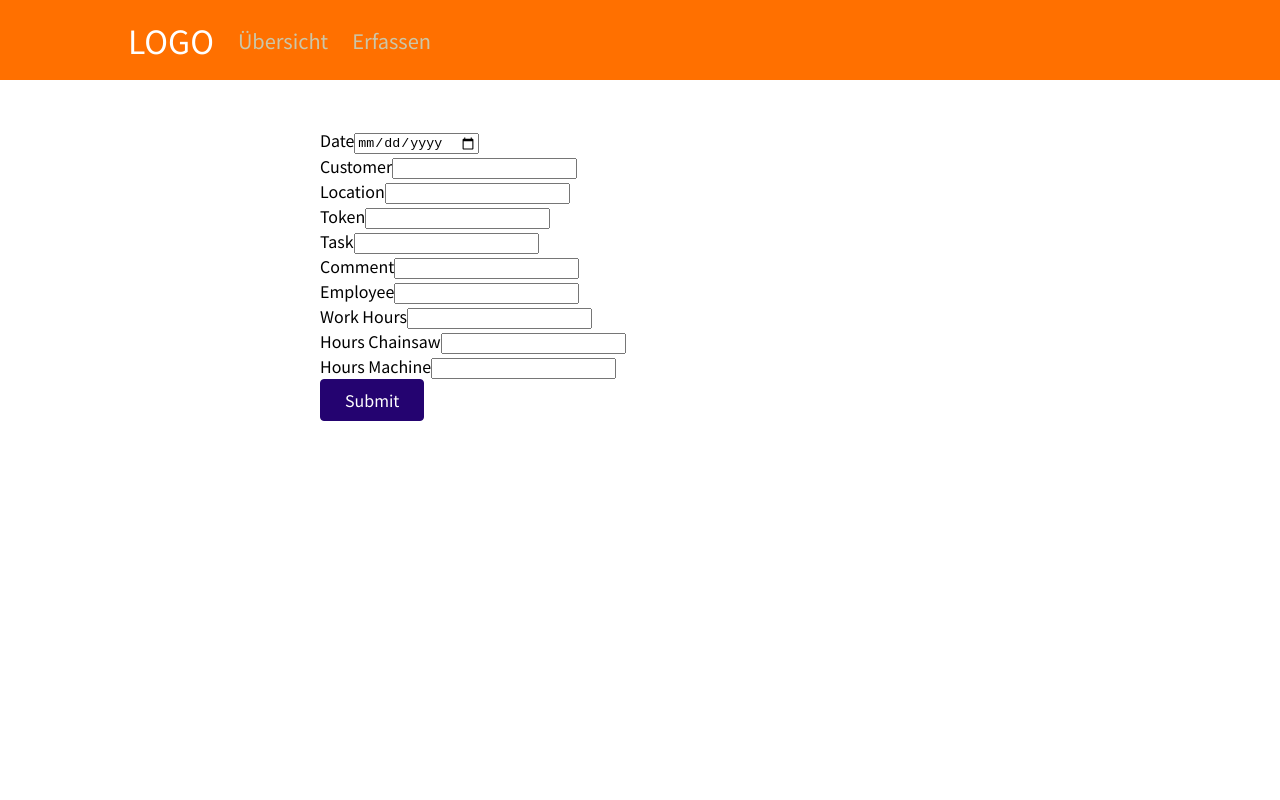
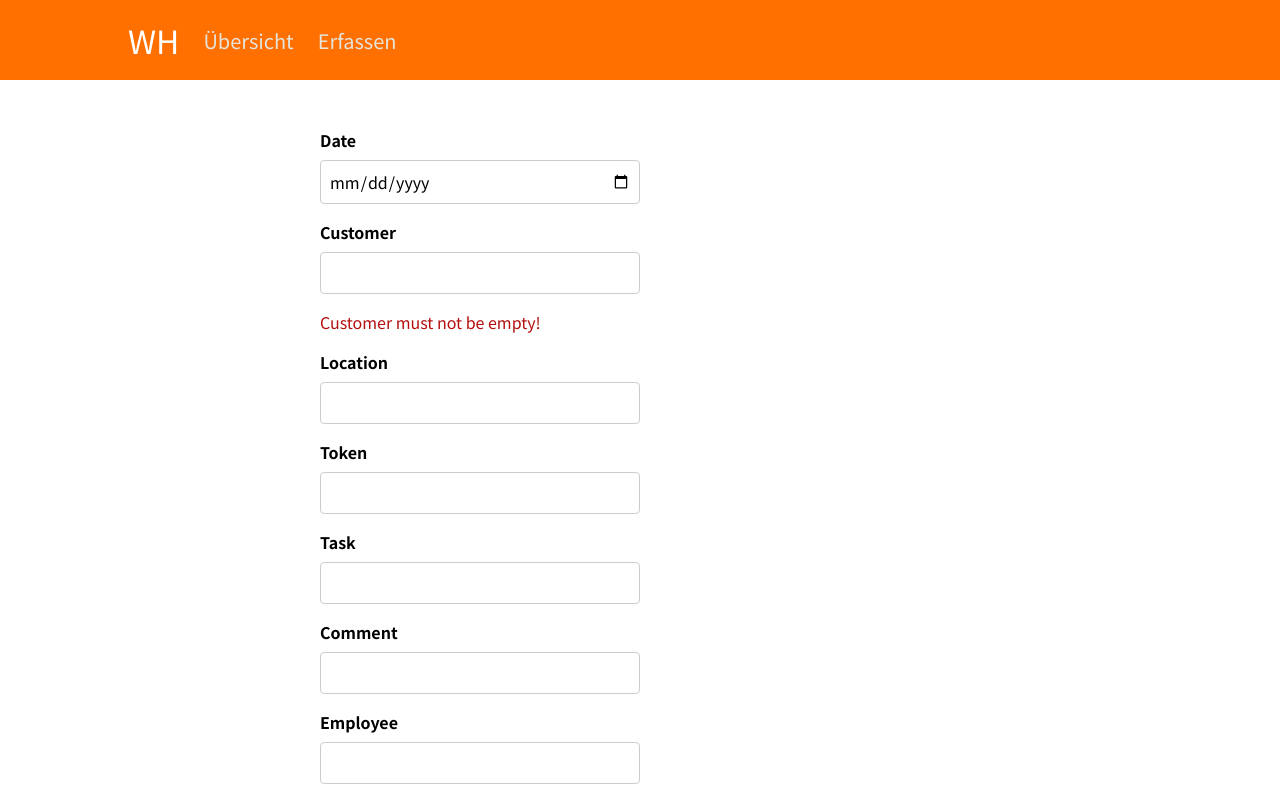
Before and after one commit to l0r5/work-hours, a React (Create React App) app: page /erfassen in a window 1280 px wide. Shown: the top 800 px of the page. Built offline with nearby package versions, Linux system fonts and the light colour scheme.

Commit message:
Change way of using css and adding first validation

```diff
--- a/src/components/layout/Layout.js
+++ b/src/components/layout/Layout.js
@@ -1,14 +1,14 @@
 
 import { Fragment } from 'react';
 
-import classes from './Layout.module.css';
+import './Layout.css';
 import MainNavigation from './MainNavigation/MainNavigation';
 
 const Layout = (props) => {
     return (
         <Fragment>
             <MainNavigation />
-            <main className={classes.main}>{props.children}</main>
+            <main className="main">{props.children}</main>
         </Fragment>
     );
 };
--- a/src/components/layout/MainNavigation/MainNavigation.module.css
+++ b/src/components/layout/MainNavigation/MainNavigation.css
@@ -33,5 +33,5 @@
 .nav a:hover,
 .nav a:active,
 .nav a.active {
-    color: #cbc6a9;
+    color: #e5e3da;
 }
--- a/src/components/layout/MainNavigation/MainNavigation.js
+++ b/src/components/layout/MainNavigation/MainNavigation.js
@@ -1,20 +1,20 @@
 import {NavLink} from 'react-router-dom';
 
-import styles from './MainNavigation.module.css';
+import './MainNavigation.css';
 
 const MainNavigation = () => {
     return (
-        <header className={styles.header}>
-            <div className={styles.logo}>LOGO</div>
-            <nav className={styles.nav}>
+        <header className="header">
+            <div className="logo">WH</div>
+            <nav className="nav">
                 <ul>
                     <li>
-                        <NavLink to='/' activeClassName={styles.active}>
+                        <NavLink to='/' activeClassName="active">
                             Übersicht
                         </NavLink>
                     </li>
                     <li>
-                        <NavLink to='/erfassen' activeClassName={styles.active}>
+                        <NavLink to='/erfassen' activeClassName="active">
                             Erfassen
                         </NavLink>
                     </li>
--- a/src/components/workhours/WorkHoursInput/WorkHoursInput.js
+++ b/src/components/workhours/WorkHoursInput/WorkHoursInput.js
@@ -1,10 +1,11 @@
-import styles from './WorkHoursInput.module.css';
 import {useRef, useState} from 'react';
+import './WorkHoursInput.css';
 
 const WorkHoursInput = (props) => {
 
     const customerInputRef = useRef();
     const [enteredCustomer, setEnteredCustomer] = useState('');
+    const [enteredCustomerIsValid, setEnteredCustomerIsValid] = useState(false);
 
     const customerInputChangeHandler = event => {
         setEnteredCustomer(event.target.value);
@@ -13,55 +14,61 @@ const WorkHoursInput = (props) => {
     const formSubmissionHandler = event => {
         event.preventDefault();
 
-        const enteredValue = customerInputRef.current.value;
-        console.log(enteredValue);
+        if(enteredCustomer.trim() === '') {
+            setEnteredCustomerIsValid(false);
+            return;
+        }
 
+        setEnteredCustomerIsValid(true);
+
+        console.log(enteredCustomer);
         setEnteredCustomer('');
     };
 
     return (
         <form onSubmit={formSubmissionHandler}>
-            <div className={styles.formControl}>
+            <div className="form-control">
                 <label htmlFor='date'>Date</label>
                 <input type='date' id='date'/>
             </div>
-            <div className={styles.formControl}>
+            <div className="form-control">
                 <label htmlFor='customer'>Customer</label>
                 <input ref={customerInputRef} type='text' id='customer' onChange={customerInputChangeHandler} value={enteredCustomer}/>
             </div>
-            <div className={styles.formControl}>
+            {!enteredCustomerIsValid && <p className="error-text">Customer must not be empty!</p>}
+            <div className="form-control">
                 <label htmlFor='text'>Location</label>
                 <input type='text' id='location'/>
             </div>
-            <div className={styles.formControl}>
+            <div className="form-control">
                 <label htmlFor='text'>Token</label>
                 <input type='text' id='token'/>
             </div>
-            <div className={styles.formControl}>
+            <div className="form-control">
                 <label htmlFor='text'>Task</label>
                 <input type='text' id='task'/>
             </div>
-            <div className={styles.formControl}>
+            <div className="form-control">
                 <label htmlFor='text'>Comment</label>
                 <input type='text' id='comment'/>
             </div>
-            <div className={styles.formControl}>
+            <div className="form-control">
                 <label htmlFor='text'>Employee</label>
                 <input type='text' id='employee'/>
             </div>
-            <div className={styles.formControl}>
+            <div className="form-control">
                 <label htmlFor='text'>Work Hours</label>
                 <input type='number' id='workHours'/>
             </div>
-            <div className={styles.formControl}>
+            <div className="form-control">
                 <label htmlFor='text'>Hours Chainsaw</label>
                 <input type='number' id='hoursChainsaw'/>
             </div>
-            <div className={styles.formControl}>
+            <div className="form-control">
                 <label htmlFor='text'>Hours Machine</label>
                 <input type='number' id='hoursMachine'/>
             </div>
-            <div className={styles.formActions}>
+            <div className="form-control">
                 <button>Submit</button>
             </div>
         </form>
```
Also changed, not shown: src/components/layout/Layout.css (renamed from src/components/layout/Layout.module.css), src/components/workhours/WorkHoursInput/WorkHoursInput.css (renamed from src/components/workhours/WorkHoursInput/WorkHoursInput.module.css).
